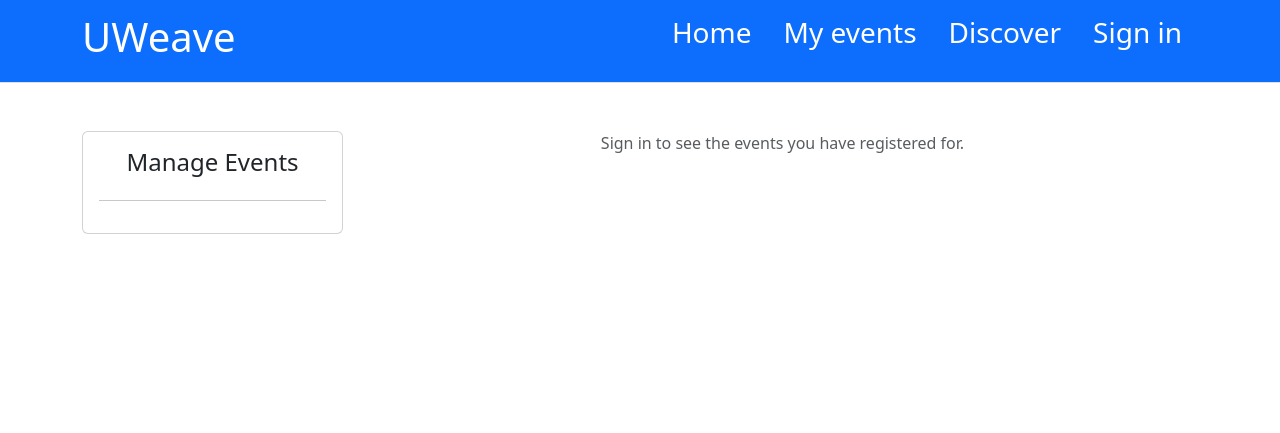
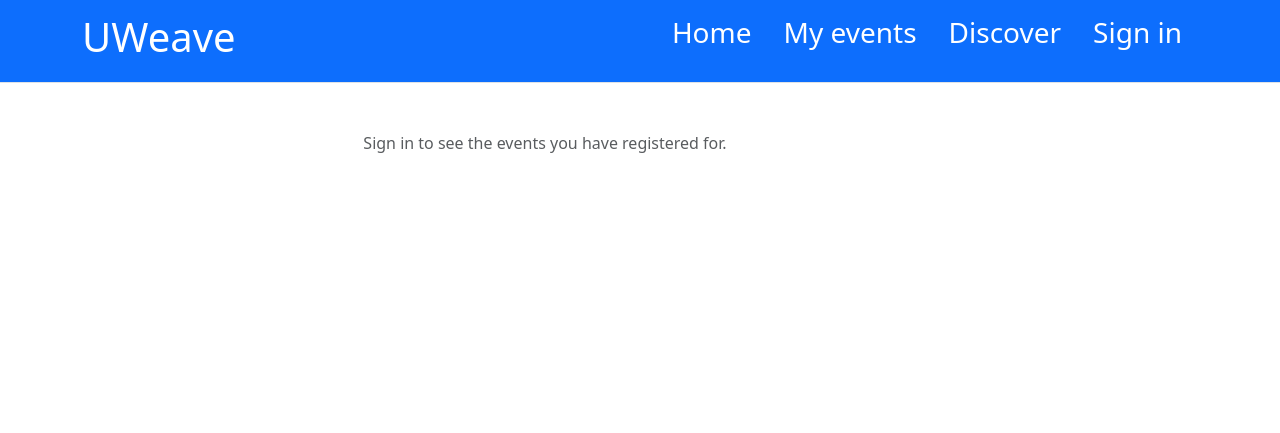
Before and after one commit to ms1498/groupSoftwareProject, a Django app: page /my-events in a window 1280 px wide. Shown: the top 433 px of the page. Run offline with Django 5.2, Linux system fonts and the light colour scheme; some libraries are stand-ins or nearby versions.

Commit message:
Update my_events.html

```diff
--- a/app/templates/my_events.html
+++ b/app/templates/my_events.html
@@ -6,22 +6,8 @@
 <div class="container mt-5">
     <div class="row">
 
-        <!-- Left Sidebar -->
-        <div class="col-md-3">
-            <div class="card p-3">
-                <h4 class="text-center">Manage Events</h4>
-                <hr>
-                <!-- Event buttons -->
-                <div id="textfile-buttons">
-                    {% for booking in bookings %}
-                        <h4 class="text-center">{{ booking.event.name }}</h4>
-                    {% endfor %}
-                </div>
-            </div>
-        </div>
-
         <!-- Event Cards -->
-        <div class="col-md-9">
+        <div class="col-md-10">
             <div class="row">
                 {% for booking in bookings %}
                     <div class="col-md-6 mb-4">
```
